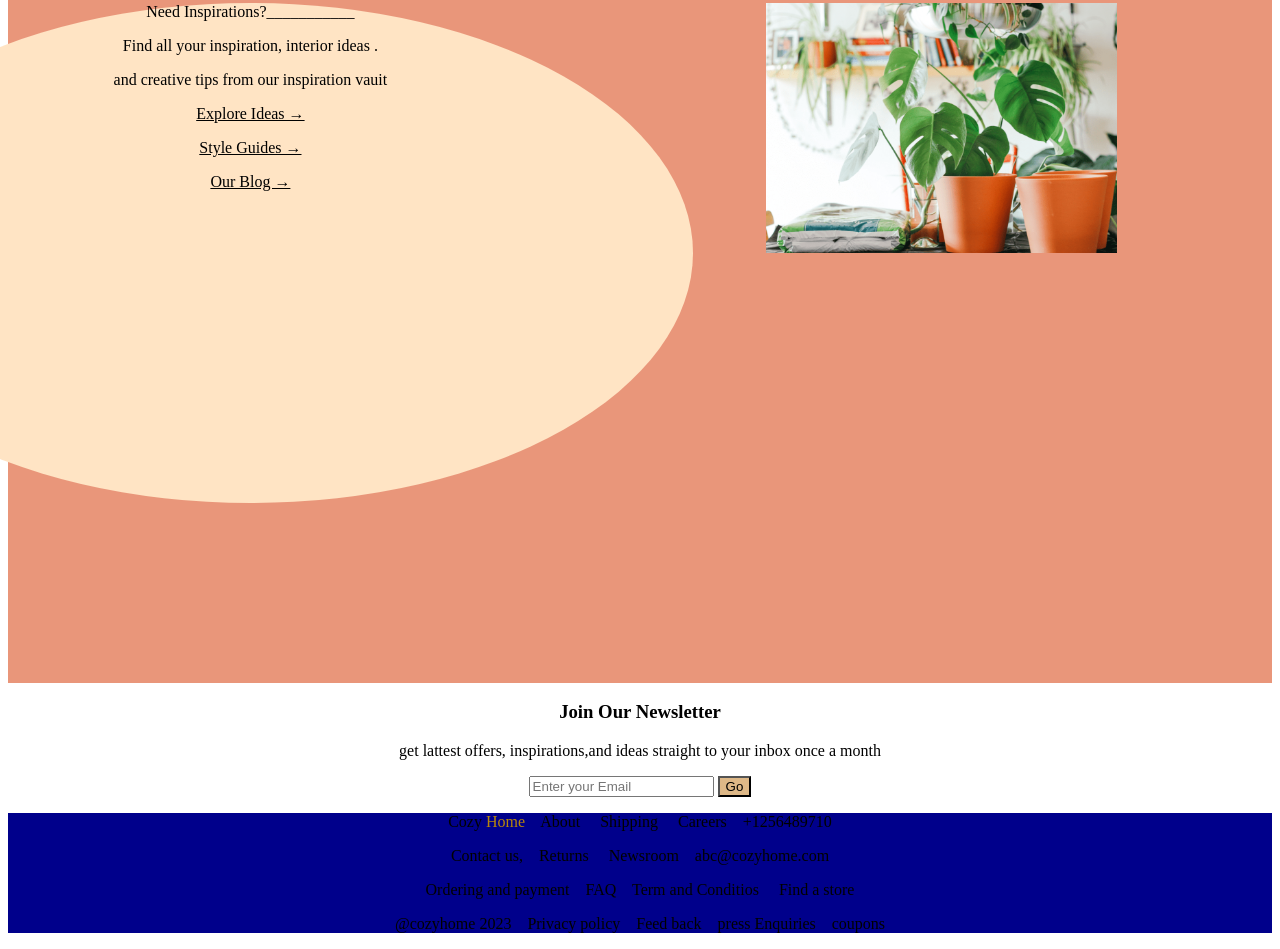
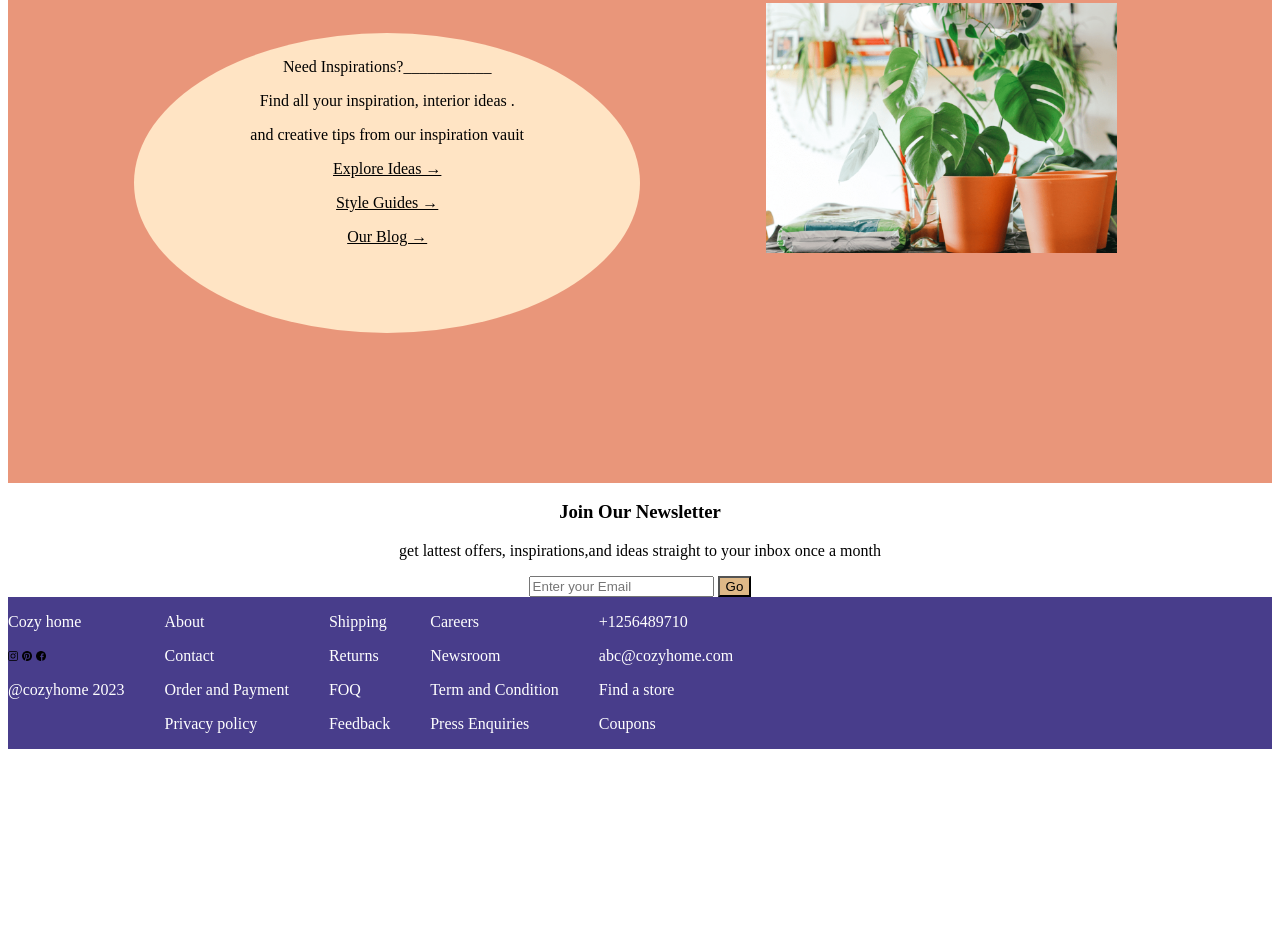
Before and after one commit to Lado-Gloria/Html-Assignment3, a plain HTML site: page index.html in a window 1280 px wide. Shown: the part 1271-2220 px from the top of the page. After the commit the page ends 2028 px from the top, so only its background shows below. Drawn offline with Linux system fonts and the light colour scheme.

Commit message:
new file

```diff
--- a/index.html
+++ b/index.html
@@ -16,7 +16,7 @@
 <body>
     <div class="home">
     <p id="offers">Cozy <span id="ome">Home</span>&nbsp; &nbsp;&nbsp; &nbsp;shop &nbsp;&nbsp;&nbsp; &nbsp;style offers</p>
-    <input id="holder" type="text" placeholder="search">
+    <input id="holder" type="text" placeholder=""><span><img id="hello1" src="images/camera1.png" alt=""></span>
     <hr>
     <div class="wide">
     <p>Make your dream home</p>
@@ -24,7 +24,7 @@
     <p id="and">your style and dream.check out offers on your winters collections</p>
 
 </div>
-<div><button id="next">shop now &#x2192</button></div>
+<div><button id="next">shop now &#x2192;</button></div>
     </div>
     <br>
     <br>
@@ -72,6 +72,7 @@
     <div class="inspire">
         <img id="img1" src="images/plant1.webp" alt="">
         <div class="need">
+            <div class="all">
         <p>Need Inspirations?___________</p>
         <p>Find all your inspiration, interior ideas .</p>
         <p>and creative tips from our inspiration vauit</p>
@@ -79,6 +80,7 @@
         <p>Explore Ideas &#x2192;</p>
         <p>Style Guides &#x2192;</p>
         <p>Our Blog &#x2192;</p>
+    </div>
     </div>
     </div>
     </div>
@@ -90,12 +92,51 @@
 
     </div>
     <div class="policy">
-    <p>Cozy <span id="ome">Home</span>&nbsp;&nbsp;&nbsp; About &nbsp;&nbsp;&nbsp; Shipping &nbsp;&nbsp;&nbsp; Careers &nbsp;&nbsp;&nbsp;+1256489710</p>
-    <p>Contact us, &nbsp;&nbsp;&nbsp;Returns &nbsp;&nbsp;&nbsp; Newsroom&nbsp;&nbsp;&nbsp; abc@cozyhome.com</p>
-    <p>Ordering and payment&nbsp;&nbsp;&nbsp;  FAQ&nbsp;&nbsp;&nbsp; Term and Conditios &nbsp;&nbsp;&nbsp; Find a store</p>
-    <p>@cozyhome 2023&nbsp;&nbsp;&nbsp;  Privacy policy&nbsp;&nbsp;&nbsp;  Feed back &nbsp;&nbsp;&nbsp;press Enquiries&nbsp;&nbsp;&nbsp; coupons</p>
+
+
+    <!-- <box>Cozy <span id="ome">Home</span>&nbsp;&nbsp;&nbsp; About &nbsp;&nbsp;&nbsp; Shipping &nbsp;&nbsp;&nbsp; Careers &nbsp;&nbsp;&nbsp;+1256489710</p> -->
+    <!-- <p>Contact us, &nbsp;&nbsp;&nbsp;Returns &nbsp;&nbsp;&nbsp; Newsroom&nbsp;&nbsp;&nbsp; abc@cozyhome.com</p> -->
+    <!-- <p>Ordering and payment&nbsp;&nbsp;&nbsp;  FAQ&nbsp;&nbsp;&nbsp; Term and Conditios &nbsp;&nbsp;&nbsp; Find a store</p> -->
+    <!-- <p>@cozyhome 2023&nbsp;&nbsp;&nbsp;  Privacy policy&nbsp;&nbsp;&nbsp;  Feed back &nbsp;&nbsp;&nbsp;press Enquiries&nbsp;&nbsp;&nbsp; coupons</p> -->
 
     </div>
+    <footer>
+        <div class="general">
+        <div class="nome">
+            <p>Cozy home </p>
+            <img id="camera1" src="images/camera1.png" alt="">
+            <img id="camera2" src="images/pintress.png" alt="">
+            <img id="camera3" src="images/facebook1.png" alt="">
+            <p>@cozyhome 2023</p>
+
+        </div>
+        <br>
+        <div>
+            <ul> About</ul>
+            <ul> Contact </ul>
+            <ul>Order and Payment</ul>
+            <ul>Privacy policy</ul>
+        </div>
+        <div>
+            <ul>Shipping</ul>
+            <ul>Returns</ul>
+            <ul>FOQ</ul>
+            <ul>Feedback</ul>
+        </div>
+        <div>
+            <ul> Careers</ul>
+            <ul> Newsroom</ul>
+            <ul> Term and Condition</ul>
+            <ul>Press Enquiries</ul>
+        </div>
+        <div>
+            <ul>+1256489710</ul>
+            <ul>abc@cozyhome.com</ul>
+            <ul> Find a store</ul>
+            <ul>Coupons</ul>
+        </div>
+    </div>
+    </footer>
 
 </body>
 </html>
--- a/style.css
+++ b/style.css
@@ -139,17 +139,28 @@ top: 40px;
 }
 .need{
     position: relative;
-    bottom: 180px;
+    bottom: 150px;
     right: 200px;
     text-align: center;
     border-radius: 50%;
     background-color:bisque;
-    width: 70%;
-    height:500px;
+    width: 40%;
+    height:300px;
+    left: 10%;
 
 
 
 
+
+}
+.all{
+    position: relative;
+    top: 25px;
+}
+#hello1{
+    width: 15px;
+    position: relative;
+    bottom: 25px;
 }
 .lattest{
     text-align: center;
@@ -164,3 +175,23 @@ top: 40px;
 #bt{
     background-color: burlywood;
 }
+.general{
+    display: flex;
+}
+
+#camera1{
+
+    width: 10px;
+}
+#camera2{
+    width: 10px;
+
+}
+#camera3{
+    width: 10px;
+
+}
+footer{
+    background-color: darkslateblue;
+    color: white;
+}
```
Also changed, not shown: images/camera1.png (added), images/facebook1.png (added), images/pintress.png (added).
